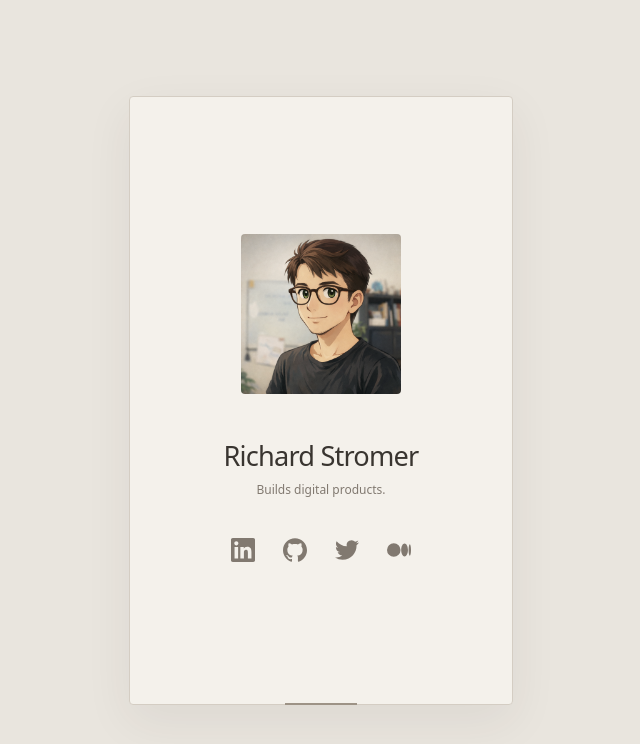
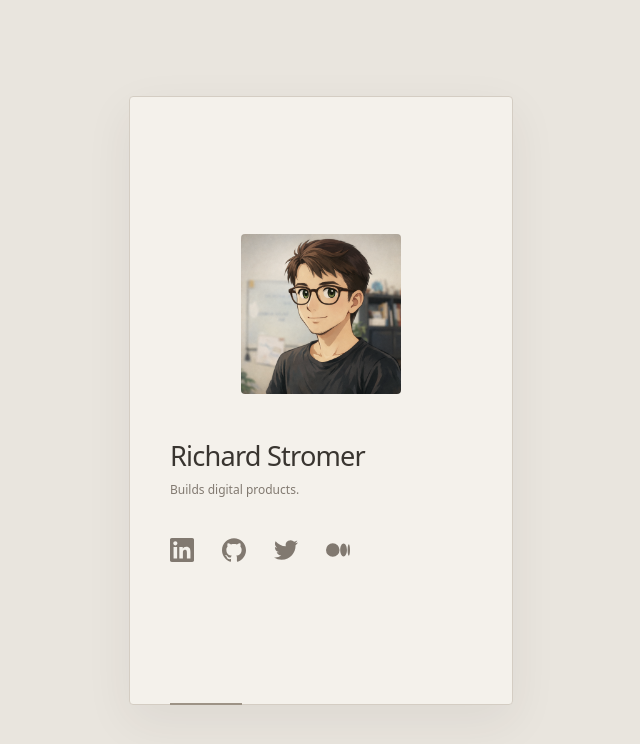
Before and after one commit to noxan/stromer, a SvelteKit app: page / in a window 1280 px wide. Shown: the top 744 px of the page, without its empty margins (319-959 px from the left). Built offline with nearby package versions, Linux system fonts and the light colour scheme.

Commit message:
style: align card content to the left instead of center

```diff
--- a/src/routes/+page.svelte
+++ b/src/routes/+page.svelte
@@ -126,7 +126,7 @@
 		background: var(--surface);
 		box-shadow: 0 1rem 3rem var(--shadow);
 		container-type: inline-size;
-		text-align: center;
+		text-align: left;
 		transition:
 			opacity 400ms ease,
 			box-shadow 220ms,
@@ -138,12 +138,11 @@
 	.card::before {
 		position: absolute;
 		bottom: -1px;
-		left: 50%;
+		left: clamp(1.5rem, 5vw, 2.5rem);
 		width: 4.5rem;
 		height: 2px;
 		background: var(--accent);
 		content: '';
-		transform: translateX(-50%);
 		transition: opacity 250ms;
 	}
 
@@ -177,8 +176,9 @@
 
 	.card section {
 		display: flex;
+		width: 100%;
 		flex-direction: column;
-		align-items: center;
+		align-items: flex-start;
 	}
 
 	.card h1 {
@@ -204,7 +204,7 @@
 		z-index: 3;
 		display: flex;
 		gap: 1.75rem;
-		justify-content: center;
+		justify-content: flex-start;
 		margin-top: 2.5rem;
 	}
 
```
